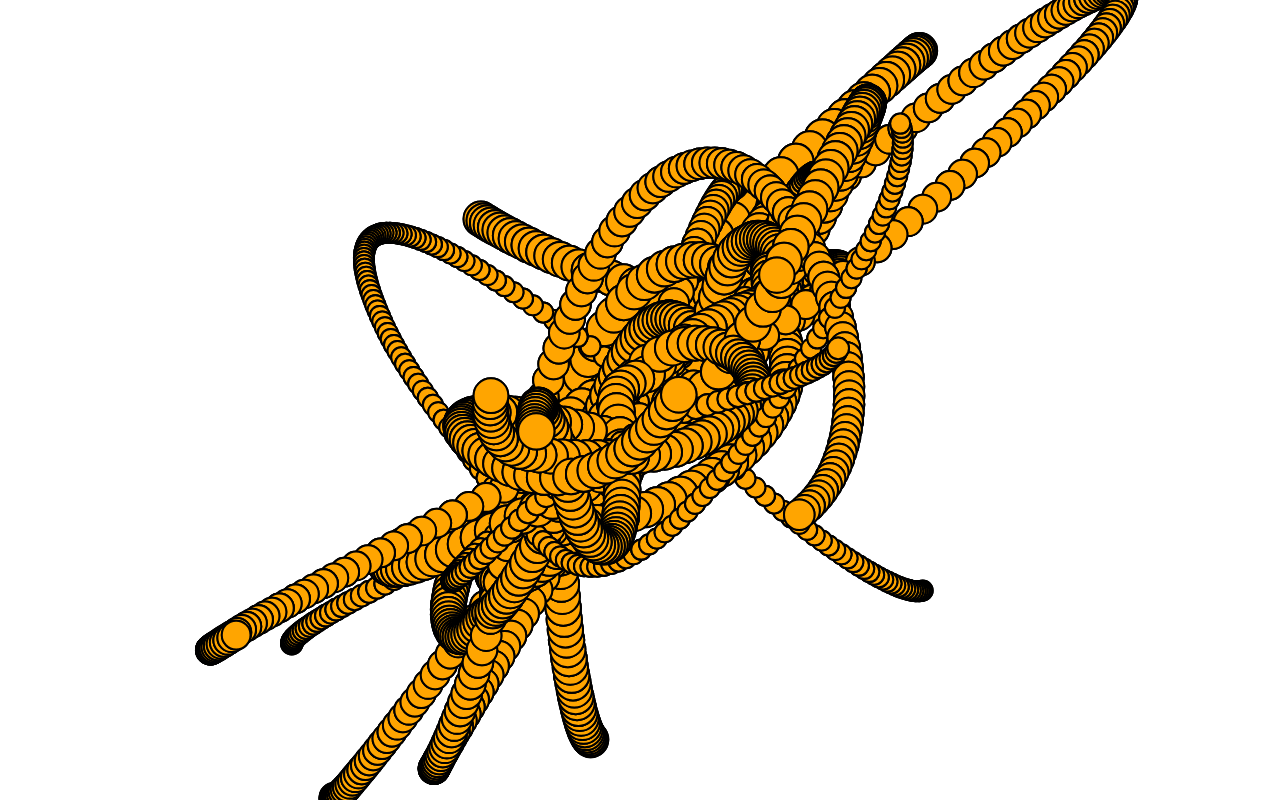
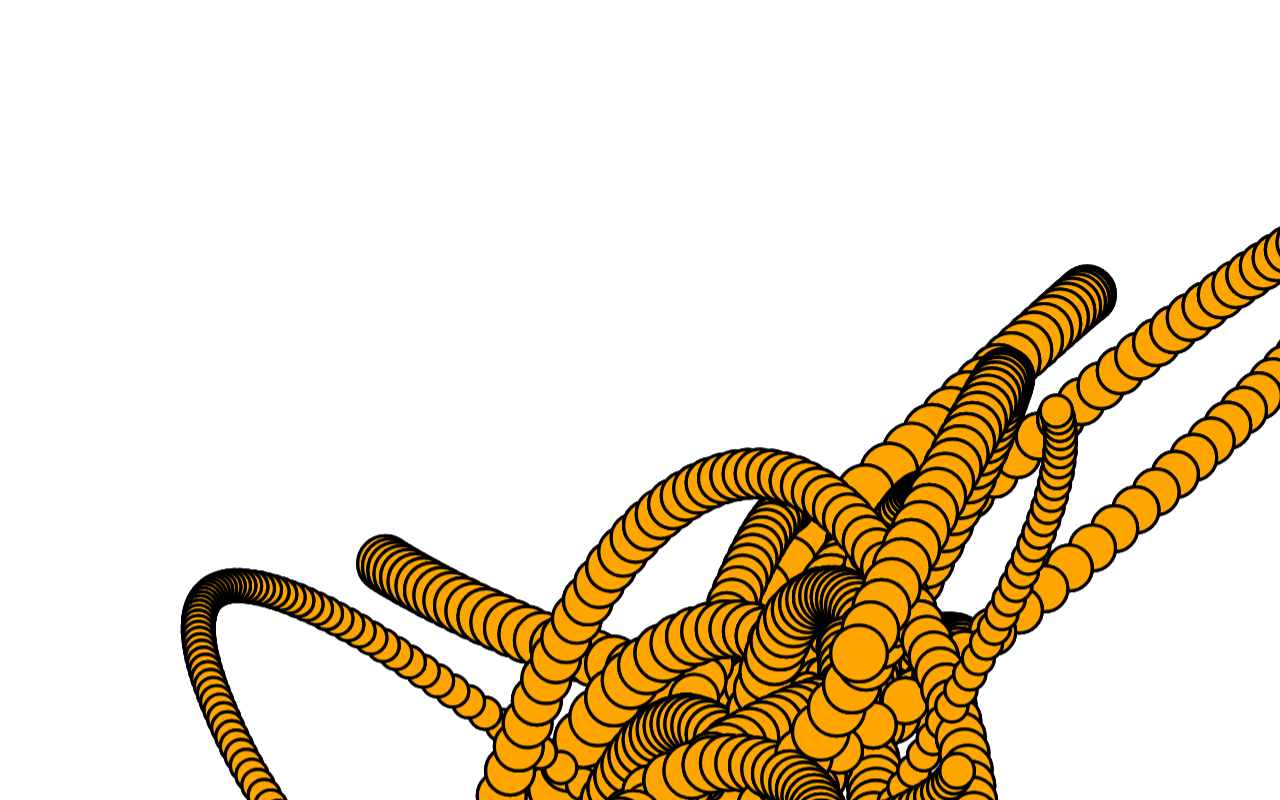
Before and after one commit to ashakirzianov/ashakirzianov-com, a Next.js app: page /knot in a window 1280 px wide. Built offline with nearby package versions, Linux system fonts and the light colour scheme.

Commit message:
Poster component

```diff
--- /dev/null
+++ b/components/Poster.tsx
@@ -0,0 +1,15 @@
+import { ReactNode } from "react"
+
+export type PosterProps = {
+    children?: ReactNode,
+}
+export function Poster({ children }: PosterProps) {
+    return <div className="poster">
+        {children ?? null}
+        <style jsx>{`
+        .poster {
+            aspect-ratio: 3 / 4;
+        }
+        `}</style>
+    </div>
+}
--- a/pages/knot.tsx
+++ b/pages/knot.tsx
@@ -1,6 +1,7 @@
 // 'use client';
 
 import { Canvas } from "@/components/Canvas";
+import { Poster } from "@/components/Poster";
 import { useSketcher } from "@/hooks/sketcher";
 import knot from "@/sketches/knot";
 import Head from "next/head";
@@ -31,7 +32,9 @@ export default function KnotSketch() {
             </Head>
             <main>
                 <div className="sketch">
-                    <KnotComp />
+                    <Poster>
+                        <KnotComp />
+                    </Poster>
                 </div>
                 <style jsx>{`
                 .sketch {
```
